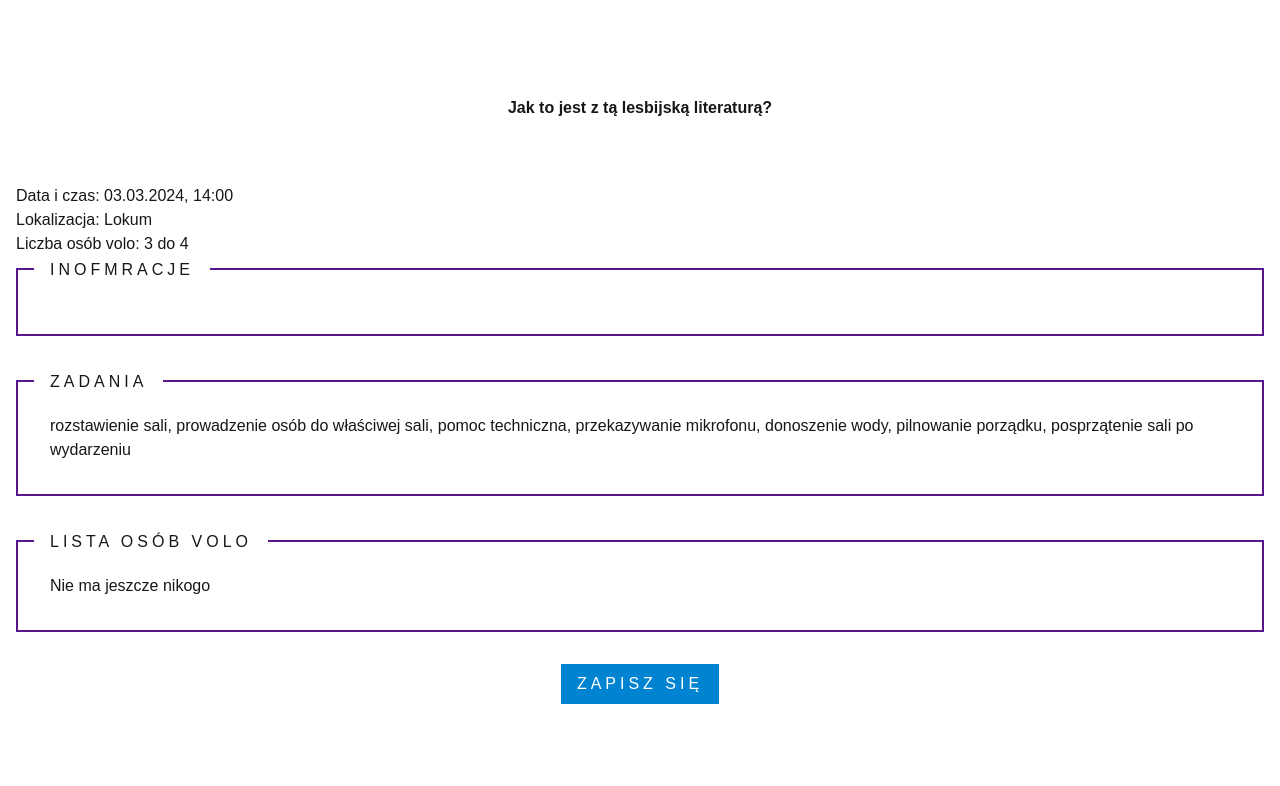
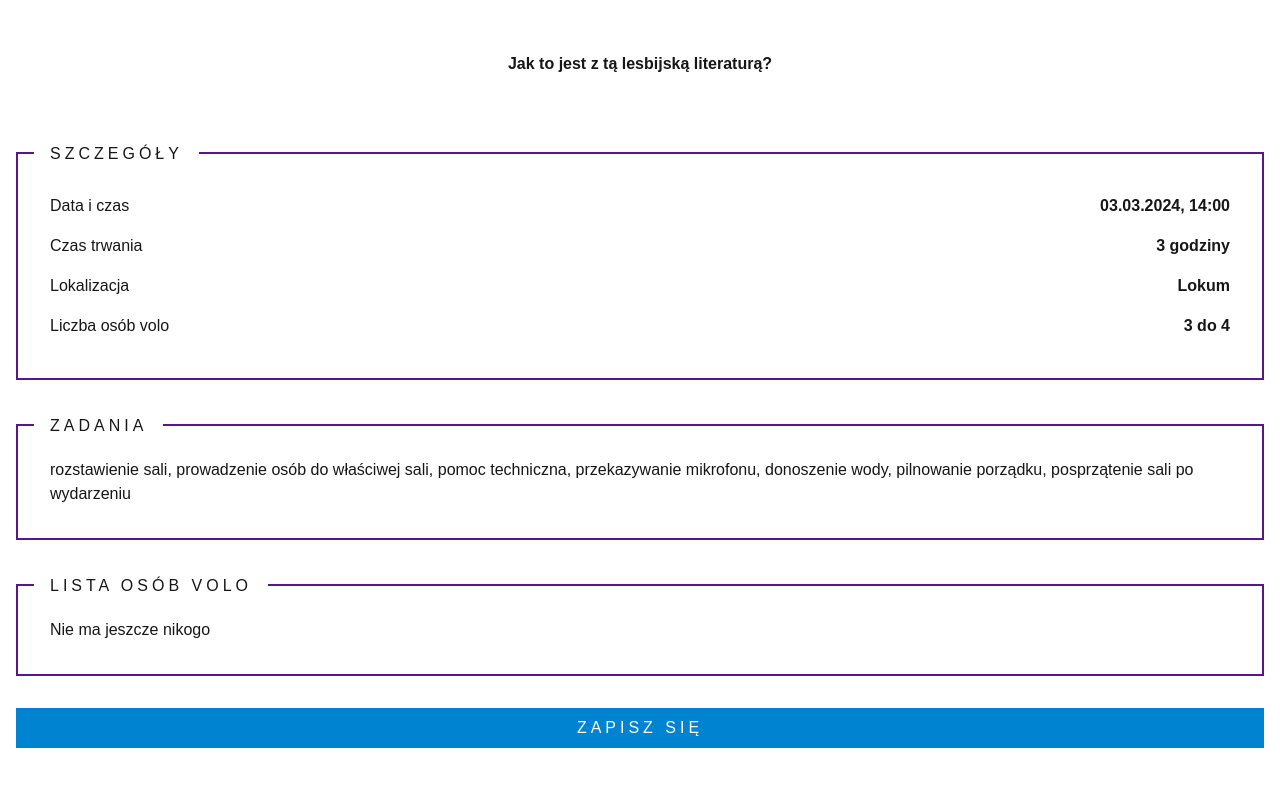
Before and after one commit to edworczak/volo-app, a Next.js app: page /panel/events/event1 in a window 1280 px wide. Shown: the top 786 px of the page. Built offline with nearby package versions, Linux system fonts and the light colour scheme.

Commit message:
updated event page

```diff
--- a/src/app/panel/events/[id]/page.tsx
+++ b/src/app/panel/events/[id]/page.tsx
@@ -21,32 +21,38 @@ const getVoloNumber = () => {
   if (eventData.maxVolo && eventData.maxVolo !== eventData.minVolo) {
     return `${eventData.minVolo} do ${eventData.maxVolo}`
   } else {
-    return eventData.minVolo
+    return `${eventData.minVolo}`
   }
 }
 
-console.log(new Date)
+  const getDetailsRow = (label: string, value: string) => {
+    return <div className="grid grid-cols-2 gap-2 py-2">
+      <span>{label}</span>
+      <span className="font-bold text-right">{value}</span>
+    </div>
+  }
 
   return (
     <ContentWithStickyHeader title={eventData.name}>
-      <div>
-        <div>
-          <div>Data i czas: {getDateAndTime(eventData.date)}</div>
-          <div>Lokalizacja: {eventData.location}</div>
-          <div>Liczba osób volo: {getVoloNumber()}</div>
-        </div>
-
       <div className="grid grid-cols-1 gap-8">
-      <div className="grid grid-cols-1 gap-8">
-        <Card title="inofmracje">
-          {eventData?.info}
+        <Card title="szczegóły">
+          <div>
+            {getDetailsRow("Data i czas", getDateAndTime(eventData.date))}
+            {getDetailsRow("Czas trwania", eventData.duration)}
+            {getDetailsRow("Lokalizacja", eventData.location)}
+            {getDetailsRow("Liczba osób volo", getVoloNumber())}
+          </div>
         </Card>
+        {eventData.alert && <Card title="uwagi" alert>
+          {eventData.alert}
+        </Card>}
+        {eventData.info && <Card title="inofmracje">
+          {eventData.info}
+        </Card>}
         <Card title="zadania">
           {eventData.voloTasks}
         </Card>
-      </div>
       <VoloList eventId={eventData.id} maxVolo={eventData.maxVolo ? eventData.maxVolo : eventData.minVolo}/>
-      </div>
       </div>
     </ContentWithStickyHeader>
   );
--- a/src/components/common/card/card.tsx
+++ b/src/components/common/card/card.tsx
@@ -1,11 +1,12 @@
 type CardProps = {
     title: string;
     children: React.ReactNode;
+    alert?: boolean;
   };
 
-  export default function Card({ title, children }: CardProps) {
+  export default function Card({ title, children, alert }: CardProps) {
       return (
-          <div className="flex flex-col gap-2 border-2 border-purple-900 relative p-8 mt-3">
+          <div className={`flex flex-col gap-2 border-2 relative p-8 mt-3 ${alert ? "border-pink-700" : "border-purple-900"}`}>
             <h2 className="absolute -top-3 uppercase bg-white px-4 left-4 tracking-[.25em]">{title}</h2>
             <div>
                 {children}
--- a/src/components/voloList/voloList.tsx
+++ b/src/components/voloList/voloList.tsx
@@ -42,7 +42,7 @@ const getUserName = (id: string) => {
                 </>
         ) }
         <div className="flex justify-center">
-            <button>zapisz się</button>
+            <button className="w-full">zapisz się</button>
         </div>
       </div>
     );
--- a/src/data/events.ts
+++ b/src/data/events.ts
@@ -17,7 +17,8 @@ export const eventsData = [
         location: "Tama",
         minVolo: 3,
         maxVolo: 4,
-        info: "Praca kontaktowa, w klubie, w godzinach nocnych, przy głośnej muzyce i dużej ilości ludzi. TYLKO OSOBY PEŁNOLOETNIE",
+        alert: "TYLKO OSOBY PEŁNOLOETNIE",
+        info: "Praca kontaktowa, w klubie, w godzinach nocnych, przy głośnej muzyce i dużej ilości ludzi.",
         voloTasks: "stanie na bramce do klubu, bycie punktem “info” tzn. kierowanie osób na sale, informowanie gdzie jest szatnia, toaleta, dziedziniec, godziny rozpoczęcia performance’ów. dbanie o porządek i bezpieczeństwo w trakcie imprezy tzn. reagowanie na zachowania niebezpieczne (nagabywanie, osoby zgonujące pod wpływem używek, molestowanie, przemoc fizyczna, werbalna) oraz informowanie o nich ochrony. (UWAGA: wszelkimi sytuacjami niebezpiecznymi zajmuje się ochorna i organizatorzy_ki wydarzenia, do twoich zadań należy jedynie obserwacja uczestników imprezy i informowanie o takich zadarzeniach dalej:)) wsparcie organizatorów_ek imprezy np. umycie sceny, przeniesienie rekwizytów, pilnowanie harmonogramu, opieka nad artystami_tkami",
     },
 ]
```
